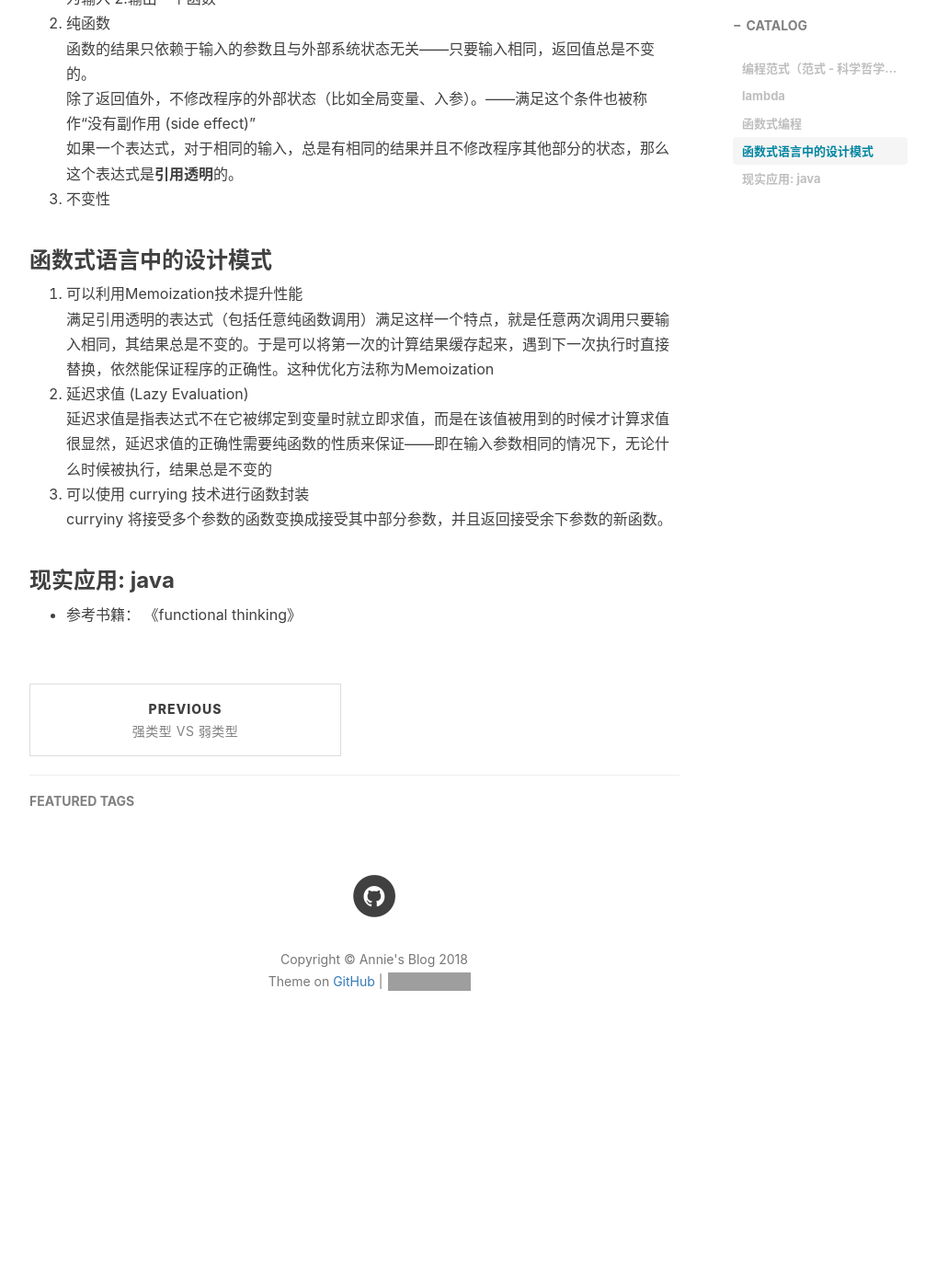
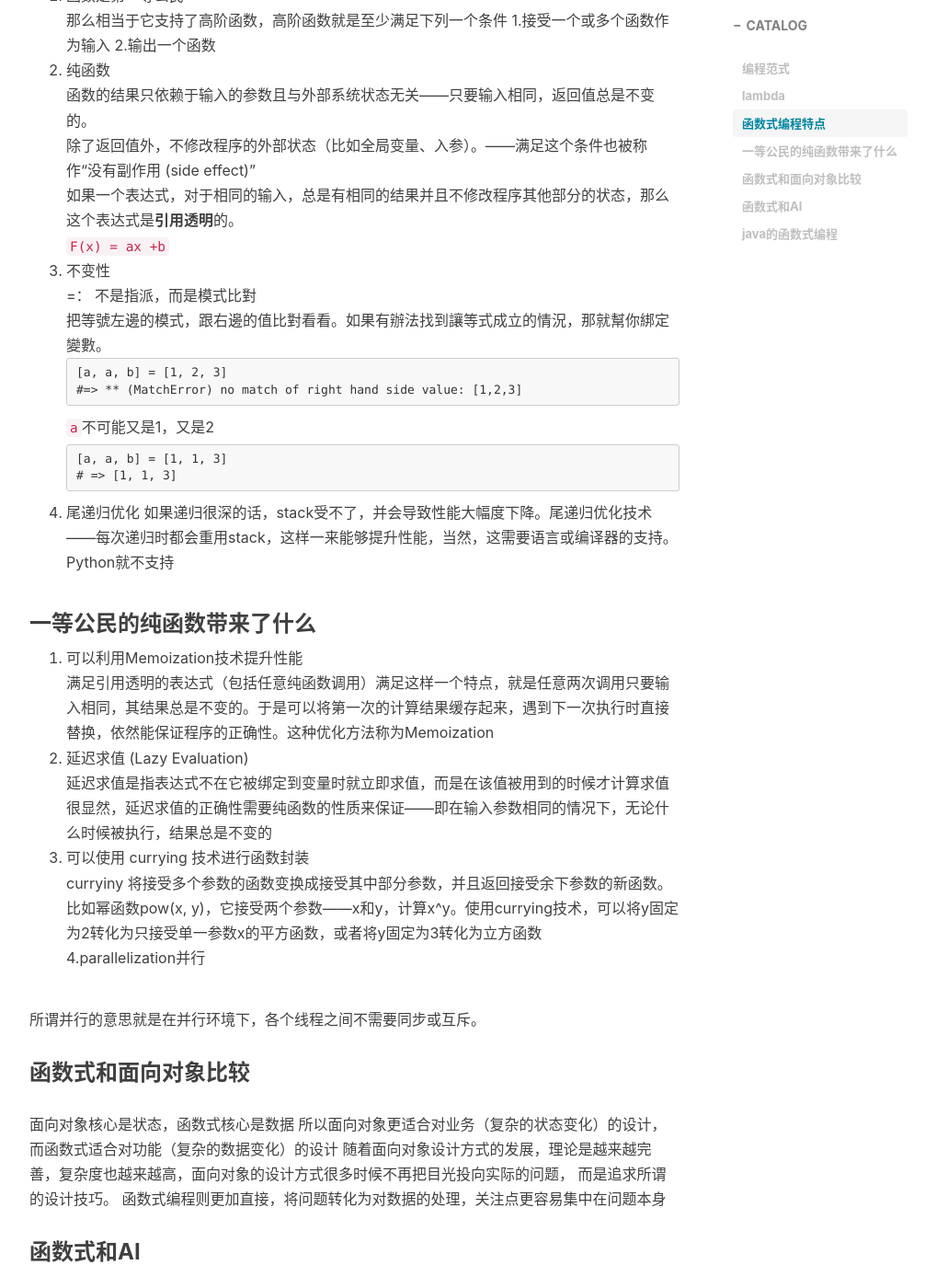
Before and after one commit to dongjx/dongjx.github.io, a Jekyll site: the page built from _posts/2018-09-10-functional-thinking.md, in a window 1280 px wide and 1400 px high, scrolled down 1341 px. Shown: the whole window at 92% size, without its empty margins (233-1239 px from the left). Built offline with Jekyll 4.4.1, drawn with Linux system fonts in a browser that asks for light colours; nearby versions of some CDN libraries; comment, search, counter and statistics services are not loaded; before the commit the page ends 2512 px from its top, so only the background shows below that; some of the changed text lies outside the part shown; grey boxes are pictures that could not be loaded.

Commit message:
Update 2018-09-10-functional-thinking.md

````diff
--- a/_posts/2018-09-10-functional-thinking.md
+++ b/_posts/2018-09-10-functional-thinking.md
@@ -13,7 +13,8 @@ tags:
 
 ---
 
-### 编程范式（范式 - 科学哲学概念，简单来说就是基本纲领，范式之间不可通约，范式转换是断裂性革命性转换）
+### 编程范式
+`范式 - 科学哲学概念，简单来说就是基本纲领，范式之间不可通约，范式转换是断裂性革命性转换）`
 - 命令式编程: 专注于”如何去做”，这样不管”做什么”，解决某一问题的具体算法实现
   1. 面向过程
   就是分析解决问题所需要的步骤，然后把这些步骤一步一步实现
@@ -28,26 +29,57 @@ tags:
   函数编程语言最重要的基础是λ演算（lambda calculus），而且λ演算的函数可以接受函数当作输入（参数）和输出（返回值）
   在lambda 演算中，每个表达式都代表一个只有单独参数的函数，这个函数的参数本身也是一个只有单一参数的函数，同时，函数的值又是一个只有单一参数的函数。函数是通过 lambda 表达式匿名地定义的，这个表达式说明了此函数将对其参数进行什么操作。
 
-### 函数式编程
+### 函数式编程特点
  1. 函数是第一等公民
  那么相当于它支持了高阶函数，高阶函数就是至少满足下列一个条件 1.接受一个或多个函数作为输入 2.输出一个函数
  2. 纯函数
  函数的结果只依赖于输入的参数且与外部系统状态无关——只要输入相同，返回值总是不变的。
  除了返回值外，不修改程序的外部状态（比如全局变量、入参）。——满足这个条件也被称作“没有副作用 (side effect)”
  如果一个表达式，对于相同的输入，总是有相同的结果并且不修改程序其他部分的状态，那么这个表达式是**引用透明**的。
+ `F(x) = ax +b`
  3. 不变性
+  =： 不是指派，而是模式比對
+  把等號左邊的模式，跟右邊的值比對看看。如果有辦法找到讓等式成立的情況，那就幫你綁定變數。
+ ```
+[a, a, b] = [1, 2, 3]
+#=> ** (MatchError) no match of right hand side value: [1,2,3]
+```
+`a`不可能又是1，又是2
+```
+[a, a, b] = [1, 1, 3]
+# => [1, 1, 3]
+```
+ 4. 尾递归优化
+ 如果递归很深的话，stack受不了，并会导致性能大幅度下降。尾递归优化技术——每次递归时都会重用stack，这样一来能够提升性能，当然，这需要语言或编译器的支持。Python就不支持
 
-### 函数式语言中的设计模式
+### 一等公民的纯函数带来了什么
   1. 可以利用Memoization技术提升性能
   满足引用透明的表达式（包括任意纯函数调用）满足这样一个特点，就是任意两次调用只要输入相同，其结果总是不变的。于是可以将第一次的计算结果缓存起来，遇到下一次执行时直接替换，依然能保证程序的正确性。这种优化方法称为Memoization
   2. 延迟求值 (Lazy Evaluation)
   延迟求值是指表达式不在它被绑定到变量时就立即求值，而是在该值被用到的时候才计算求值
 很显然，延迟求值的正确性需要纯函数的性质来保证——即在输入参数相同的情况下，无论什么时候被执行，结果总是不变的
- 3. 可以使用 currying 技术进行函数封装
+  3. 可以使用 currying 技术进行函数封装
  curryiny 将接受多个参数的函数变换成接受其中部分参数，并且返回接受余下参数的新函数。
+ 比如幂函数pow(x, y)，它接受两个参数——x和y，计算x^y。使用currying技术，可以将y固定为2转化为只接受单一参数x的平方函数，或者将y固定为3转化为立方函数
+   4.parallelization并行
 
-### 现实应用: java
+   所谓并行的意思就是在并行环境下，各个线程之间不需要同步或互斥。
 
+### 函数式和面向对象比较
+面向对象核心是状态，函数式核心是数据
+所以面向对象更适合对业务（复杂的状态变化）的设计，而函数式适合对功能（复杂的数据变化）的设计
+随着面向对象设计方式的发展，理论是越来越完善，复杂度也越来越高，面向对象的设计方式很多时候不再把目光投向实际的问题， 而是追求所谓的设计技巧。 函数式编程则更加直接，将问题转化为对数据的处理，关注点更容易集中在问题本身
+
+### 函数式和AI
+函数式编程能够再度火起来，和AI也有一定的关系，机器学习本身就是对大量数据的学习和处理，通过数据来训练出算法。这种模式更加适合函数式编程，而面向对象面对这种未知结果的学习，抽象会非常困难。
+
+### java的函数式编程
+java8提供了stream, optional
+实现一个不可变的java类：
+1. 所有字段标记为final
+2. 类标记为final, 防止被子类覆盖
+3. 不要提供无参数构造器，至少提供一个构造器，除构造器外不提供任何改变状态的方法
 
 
 * 参考书籍： 《functional thinking》
+* 参考文章： (可能是最好的函数式编程入门)[https://www.jianshu.com/p/390147c78967]
````
